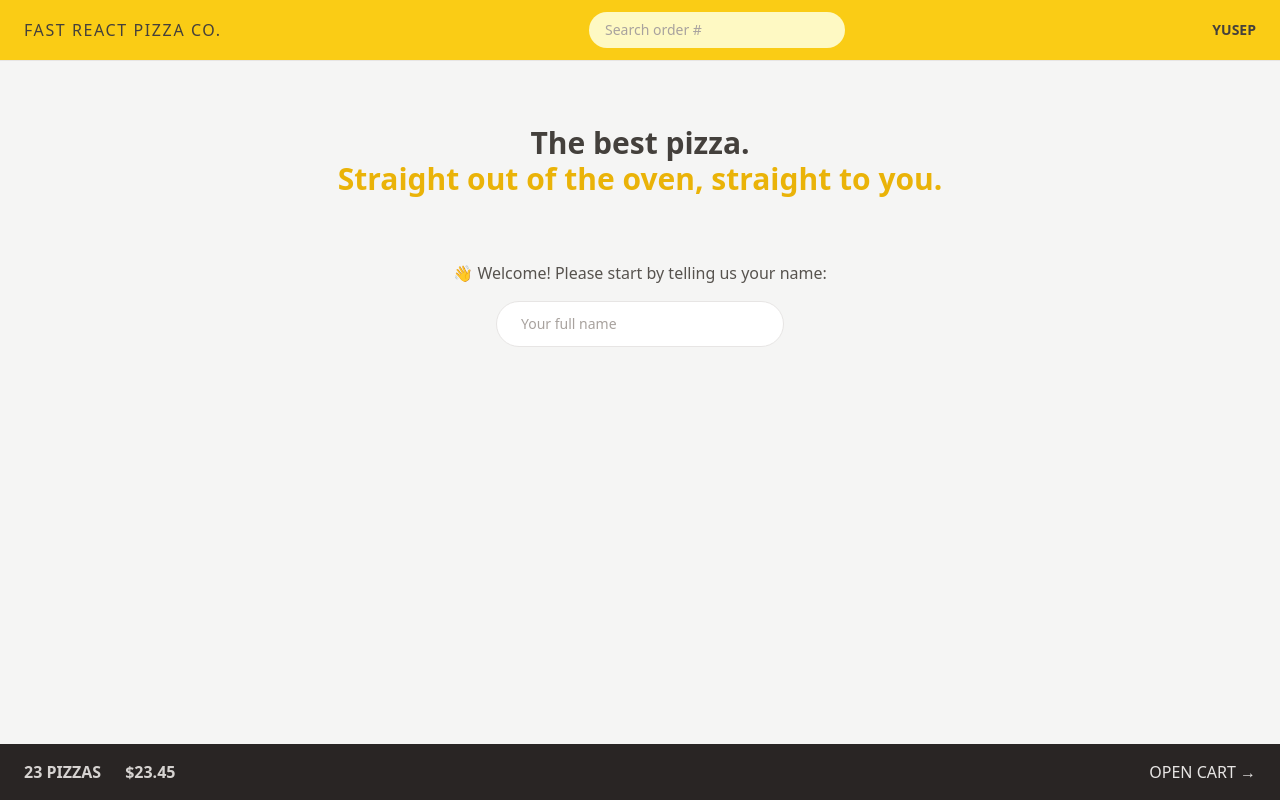
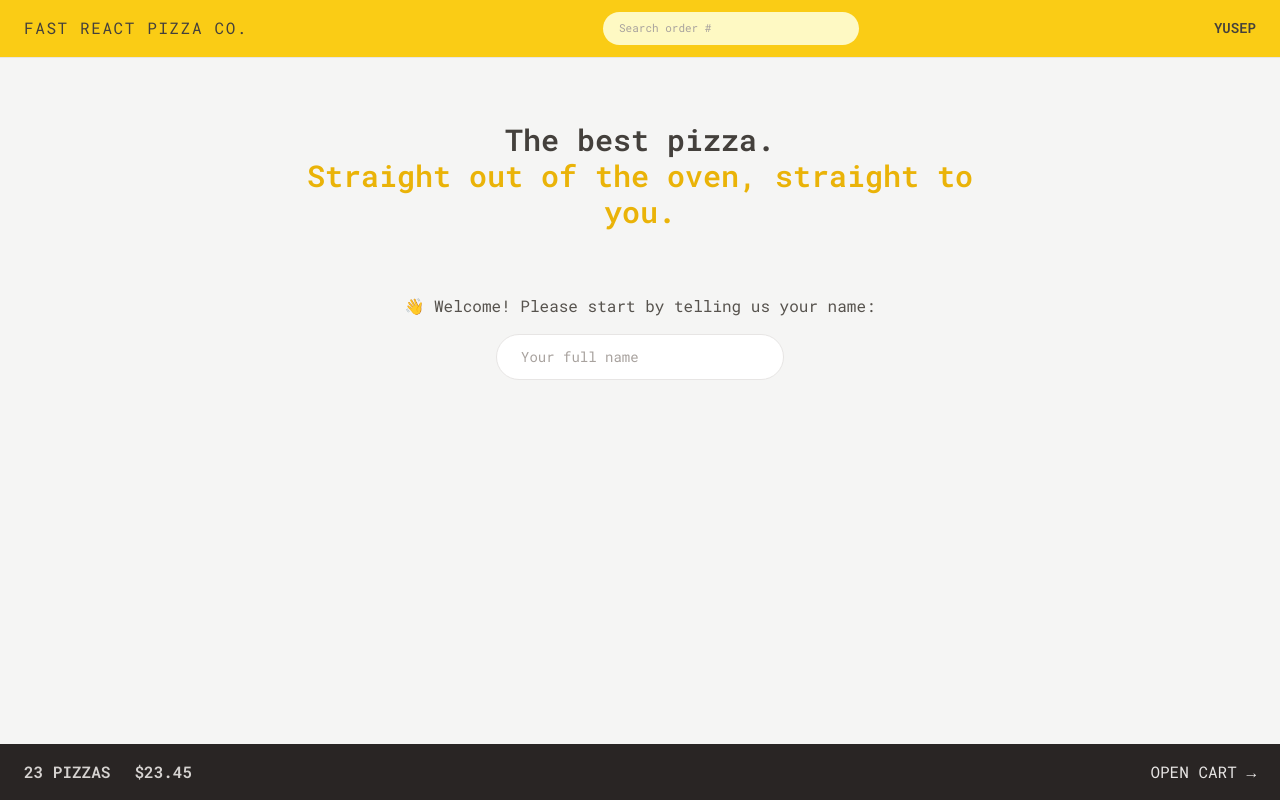
Before and after one commit to JoseAlbDR/react-pizza-shop, a React (Vite) app: page / in a window 1280 px wide. Built offline with nearby package versions, Linux system fonts and the light colour scheme.

Commit message:
feat: change h-screen tailwind class to 100dvh

```diff
--- a/src/features/order/SearchOrder.jsx
+++ b/src/features/order/SearchOrder.jsx
@@ -19,7 +19,7 @@ function SearchOrder() {
           placeholder="Search order #"
           value={query}
           onChange={(e) => setQuery(e.target.value)}
-          className="w-28 rounded-full bg-yellow-100 px-4 py-2 text-sm transition-all duration-300 placeholder:text-stone-400 focus:outline-none focus:ring focus:ring-yellow-500 focus:ring-opacity-50 sm:w-64 sm:focus:w-72"
+          className="w-28 rounded-full bg-yellow-100 px-4 py-2 text-[11px] transition-all duration-300 placeholder:text-stone-400 focus:outline-none focus:ring focus:ring-yellow-500 focus:ring-opacity-50 sm:w-64 sm:focus:w-72"
         ></input>
       </form>
     </div>
--- a/src/ui/Header.jsx
+++ b/src/ui/Header.jsx
@@ -4,7 +4,7 @@ import Username from '../features/users/Username';
 
 function Header() {
   return (
-    <header className="flex items-center justify-between border-b border-stone-200 bg-yellow-400 px-4 py-3 uppercase sm:px-6">
+    <header className="flex items-center justify-between border-b border-stone-200 bg-yellow-400 px-4 py-3 font-pizza uppercase sm:px-6">
       <Link to="/" className="tracking-widest">
         Fast React Pizza Co.
       </Link>
--- a/tailwind.config.js
+++ b/tailwind.config.js
@@ -3,7 +3,14 @@
 export default {
   content: ['./index.html', './src/**/*.{js,ts,jsx,tsx}'],
   theme: {
-    extend: {},
+    fontFamily: {
+      sans: 'Roboto Mono, monospace',
+    },
+    extend: {
+      height: {
+        screen: '100dvh',
+      },
+    },
   },
   plugins: [],
 };
```
